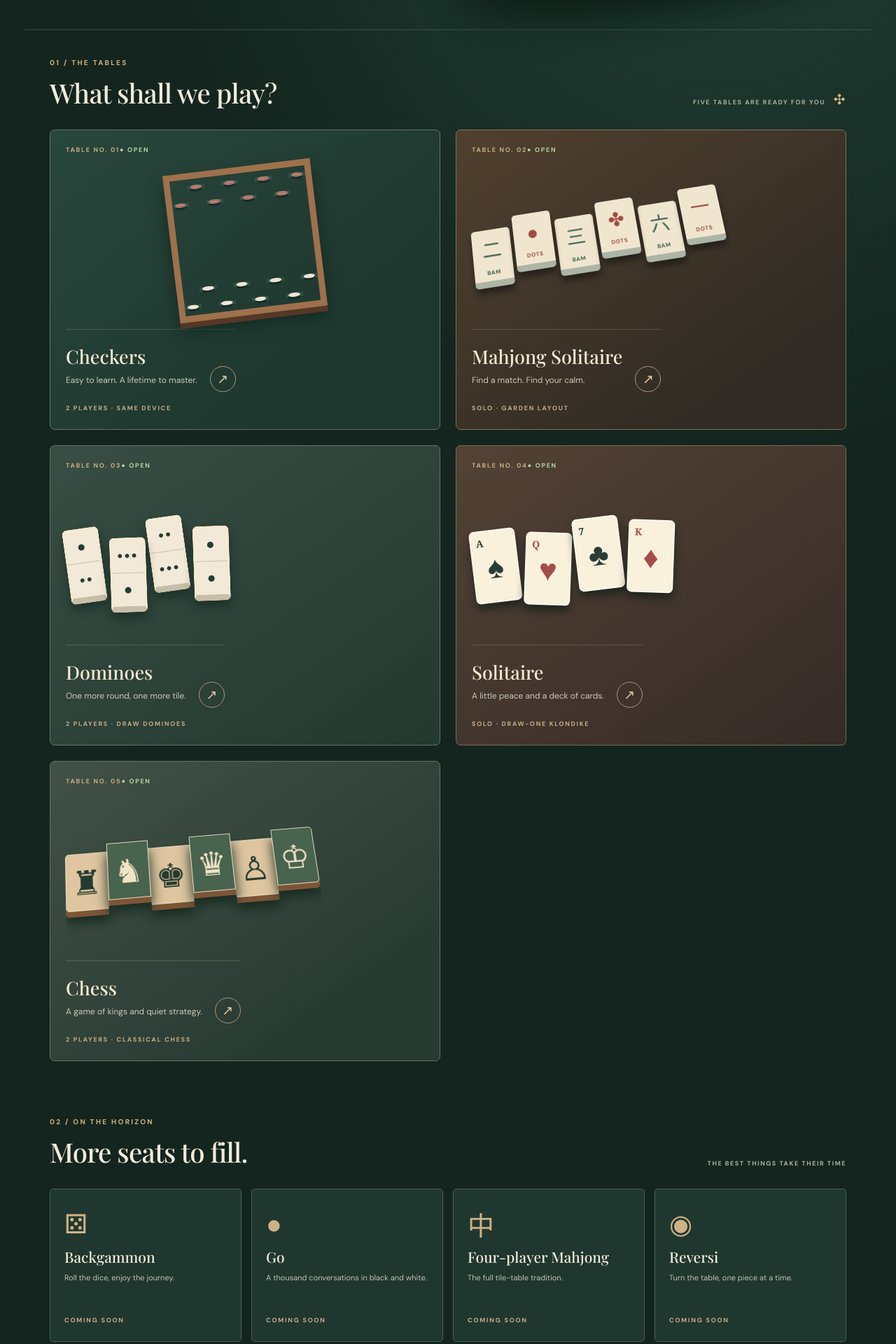
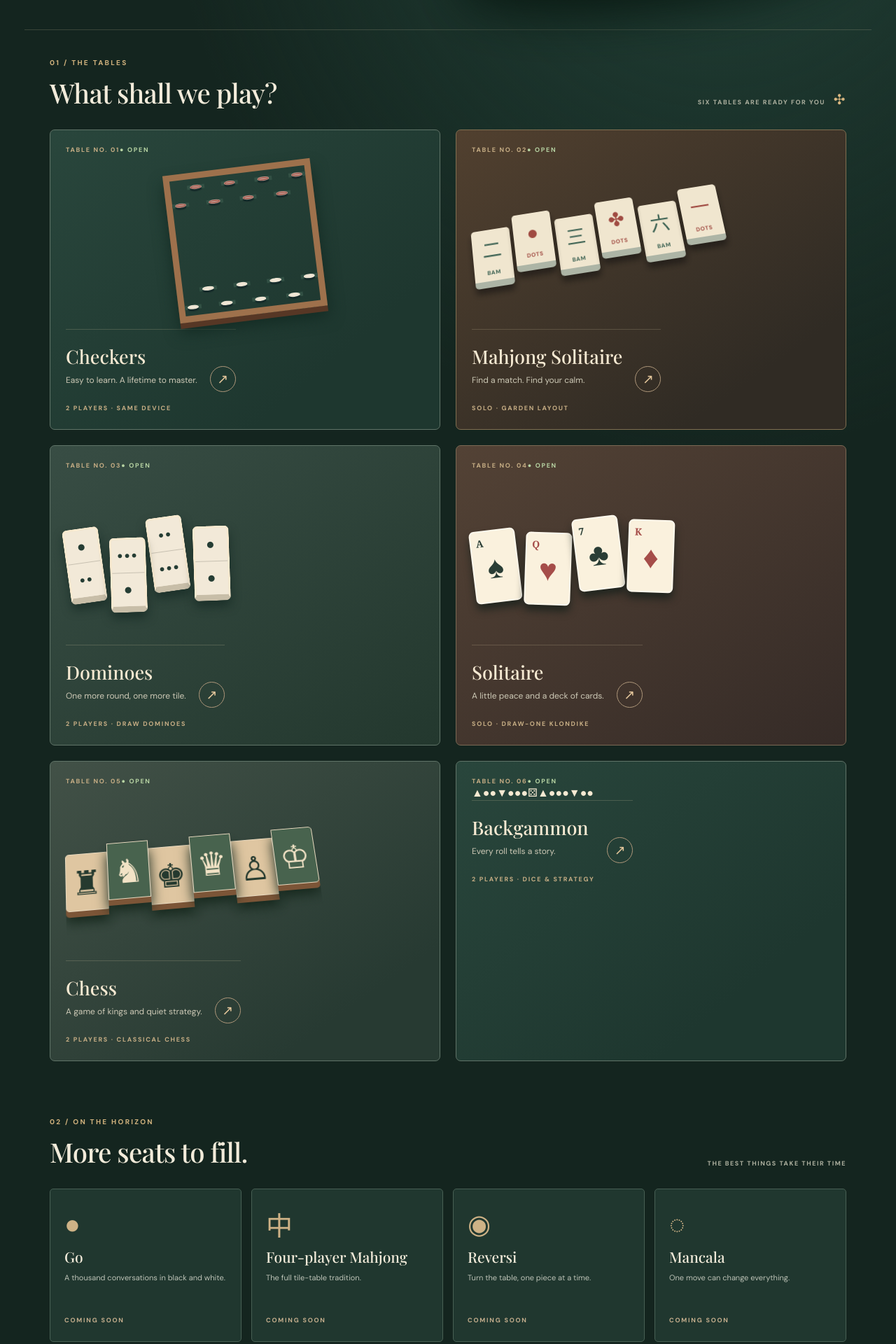
Before and after one commit to MichaelWave369/CommonTable, a React (Vite) app: page / in a window 1280 px wide. Shown: the part 620-2540 px from the top of the page at 70% size. Built offline with nearby package versions, Linux system fonts and the light colour scheme; a web font is replaced by a local one.

Commit message:
feat(backgammon): add sixth game card and wire the new table into navigation

```diff
--- a/src/App.tsx
+++ b/src/App.tsx
@@ -2,11 +2,12 @@ import { useEffect, useMemo, useState } from 'react';
 import DominoesRoom from './components/DominoesRoom';
 import SolitaireRoom from './components/SolitaireRoom';
 import ChessRoom from './components/ChessRoom';
+import BackgammonRoom from './components/BackgammonRoom';
 import { chooseCheckersMove, type Difficulty } from './lib/opponents';
 import { applyMove, legalMoves, movesFrom, newCheckersGame, type CheckersGame, type Position } from './lib/checkers';
 import { availablePairs, isFree, newMahjongGame, removePair, shuffleRemaining, type MahjongTile } from './lib/mahjong';
 
-type Room = 'lobby' | 'checkers' | 'mahjong' | 'dominoes' | 'solitaire' | 'chess';
+type Room = 'lobby' | 'checkers' | 'mahjong' | 'dominoes' | 'solitaire' | 'chess' | 'backgammon';
 
 function saved<T>(key: string, fallback: () => T, validate: (value: unknown) => value is T): T {
   try {
@@ -53,10 +54,10 @@ function playClick(enabled: boolean, frequency = 520): void {
 }
 
 const upcoming = [
-  { title: 'Backgammon', subtitle: 'Roll the dice, enjoy the journey.', symbol: '⚄' },
   { title: 'Go', subtitle: 'A thousand conversations in black and white.', symbol: '●' },
   { title: 'Four-player Mahjong', subtitle: 'The full tile-table tradition.', symbol: '中' },
   { title: 'Reversi', subtitle: 'Turn the table, one piece at a time.', symbol: '◉' },
+  { title: 'Mancala', subtitle: 'One move can change everything.', symbol: '◌' },
 ];
 
 function Brand() {
@@ -98,7 +99,7 @@ function Lobby({ onEnter }: { onEnter: (room: Room) => void }) {
       <section className="games-section" id="tables">
         <div className="section-head">
           <div><div className="overline">01 / THE TABLES</div><h2>What shall we play?</h2></div>
-          <div className="section-side">FIVE TABLES ARE READY FOR YOU <span className="little-spark">✣</span></div>
+          <div className="section-side">SIX TABLES ARE READY FOR YOU <span className="little-spark">✣</span></div>
         </div>
         <div className="table-grid">
           <button className="game-card checkers-card" onClick={() => onEnter('checkers')}>
@@ -138,6 +139,17 @@ function Lobby({ onEnter }: { onEnter: (room: Room) => void }) {
             <div className="game-card-top"><span className="game-number">TABLE NO. 05</span><span className="live-tag">● OPEN</span></div>
             <div className="chess-preview" aria-hidden="true"><span>♜</span><span>♞</span><span>♚</span><span>♛</span><span>♙</span><span>♔</span></div>
             <div className="game-card-bottom"><div><h3>Chess</h3><p>A game of kings and quiet strategy.</p><span className="game-meta">2 PLAYERS · CLASSICAL CHESS</span></div><span className="round-arrow">↗</span></div>
+          </button>
+          <button className="game-card backgammon-card" onClick={() => onEnter('backgammon')}>
+            <div className="game-card-top"><span className="game-number">TABLE NO. 06</span><span className="live-tag">● OPEN</span></div>
+            <div className="backgammon-preview" aria-hidden="true">
+              <span className="backgammon-preview-point">▲<i>●</i><i>●</i></span>
+              <span className="backgammon-preview-point">▼<i>●</i><i>●</i><i>●</i></span>
+              <span className="backgammon-preview-die">⚄</span>
+              <span className="backgammon-preview-point">▲<i>●</i><i>●</i><i>●</i></span>
+              <span className="backgammon-preview-point">▼<i>●</i><i>●</i></span>
+            </div>
+            <div className="game-card-bottom"><div><h3>Backgammon</h3><p>Every roll tells a story.</p><span className="game-meta">2 PLAYERS · DICE & STRATEGY</span></div><span className="round-arrow">↗</span></div>
           </button>
         </div>
       </section>
@@ -387,6 +399,7 @@ export default function App() {
           <button className={room === 'dominoes' ? 'nav-active' : ''} onClick={() => enter('dominoes')}>Dominoes</button>
           <button className={room === 'solitaire' ? 'nav-active' : ''} onClick={() => enter('solitaire')}>Solitaire</button>
           <button className={room === 'chess' ? 'nav-active' : ''} onClick={() => enter('chess')}>Chess</button>
+          <button className={room === 'backgammon' ? 'nav-active' : ''} onClick={() => enter('backgammon')}>Backgammon</button>
           <button className="sound-button" onClick={() => setSound((v) => !v)} aria-label={sound ? 'Mute sound effects' : 'Enable sound effects'} aria-pressed={sound}>{sound ? '♫' : '♩'}</button>
         </nav>
       </header>
@@ -395,7 +408,8 @@ export default function App() {
         room === 'mahjong' ? <Mahjong sound={sound} /> :
         room === 'dominoes' ? <DominoesRoom onSound={() => playClick(sound, 420)} /> :
         room === 'solitaire' ? <SolitaireRoom onSound={() => playClick(sound, 600)} /> :
-        <ChessRoom onSound={() => playClick(sound, 460)} />}
+        room === 'chess' ? <ChessRoom onSound={() => playClick(sound, 460)} /> :
+        <BackgammonRoom onSound={() => playClick(sound, 520)} />}
       <footer className="site-footer"><span>✣ THE COMMON TABLE</span><span>MADE FOR THE JOY OF A GOOD GAME · FREE & OPEN SOURCE</span><span>EST. 2026</span></footer>
     </div>
   );
```
